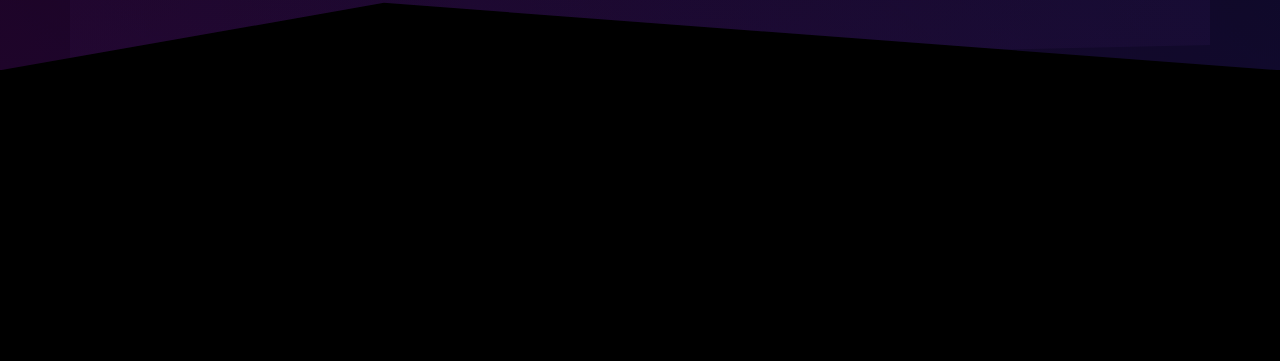
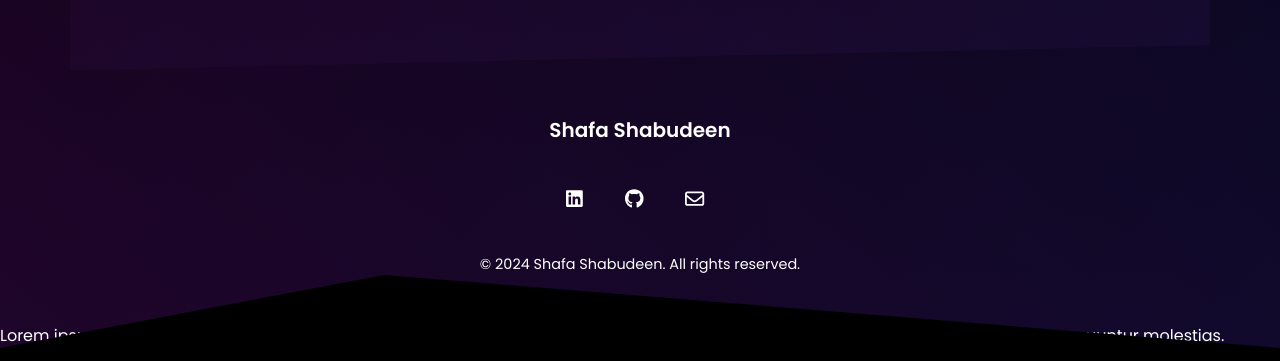
Before and after one commit to shafa-shabudeen/Personal-Portfolio-React, a React (Vite) app: page / in a window 1280 px wide. Shown: the part 3302-3663 px from the top of the page. Before the commit the page ends 3372 px from the top, so only its background shows below. Built offline with nearby package versions, Linux system fonts and the light colour scheme.

Commit message:
Footer section is added

```diff
--- a/src/App.jsx
+++ b/src/App.jsx
@@ -8,6 +8,7 @@ import About from "./components/About/About";
 import Skills from "./components/Skills/Skills";
 import Experience from "./components/Experience/Experience";
 import Projects from "./components/Projects/Projects";
+import Footer from "./components/Footer/Footer";
 
 
 
@@ -22,6 +23,9 @@ function App(){
     <br />
     <br />
     <Projects />
+    <Footer />
+    <p>Lorem ipsum dolor, sit amet consectetur adipisicing elit. Officia voluptatem blanditiis dolor error ratione! Minima quos culpa nihil consequuntur molestias.</p>
+
     </div>
   );
 }
--- /dev/null
+++ b/src/components/Footer/Footer.css
@@ -0,0 +1,48 @@
+#FooterContainer{
+  width: 100%;
+  padding: 2rem 0;
+  display: flex;
+  justify-content: center;
+  /* background: linear-gradient(100.26deg, rgba(0, 102, 255, 0.05) 42.33%, rgba(150, 0, 225, 0.05) 127.07%); */
+}
+
+
+#FooterWrapper{
+  width: 100%;
+  max-width: 1200px;
+  display: flex;
+  flex-direction: column;
+  gap: 14px;
+  align-items: center;
+  padding: 1rem;
+  color: #fff;
+}
+
+#Logo{
+  font-weight: 600;
+  font-size: 20px;
+  color: #fff;
+}
+
+#SocialMediaIcons{
+  display: flex;
+  margin-top: 1rem;
+}
+
+#SocialMediaIcon{
+  display: inline-block;
+  margin: 0 1rem;
+  font-size: 1.5rem;
+  color: #fff;
+  transition: color 0.2s ease-in-out;
+  &:hover {
+    color:#fff;
+  }
+}
+
+#Copyright{
+  margin-top: 1.5rem;
+  font-size: 0.9rem;
+  color: #fff;
+  text-align: center;
+}
--- /dev/null
+++ b/src/components/Footer/Footer.jsx
@@ -0,0 +1,26 @@
+import React from "react";
+import { FontAwesomeIcon } from '@fortawesome/react-fontawesome';
+import { faLinkedin, faGithub } from '@fortawesome/free-brands-svg-icons';
+import { faEnvelope } from '@fortawesome/free-regular-svg-icons';
+import './Footer.css';
+
+function Footer(){
+    return(
+        <div id="FooterContainer">
+        <div id="FooterWrapper">
+          <h1 id="Logo">Shafa Shabudeen</h1>
+          <div id="SocialMediaIcons">
+            <a id="SocialMediaIcon" href="https://www.linkedin.com/in/shafa-shabudeen/" target="display"><FontAwesomeIcon icon={faLinkedin} className="navbar-icon" /></a>
+            <a id="SocialMediaIcon" href="https://github.com/shafa-shabudeen" target="_blank"><FontAwesomeIcon icon={faGithub} className="navbar-icon" /></a>
+            <a id="SocialMediaIcon" href="mailto:shafashabbu@gmail.com"><FontAwesomeIcon icon={faEnvelope} className="navbar-icon" /></a>
+          </div>
+          <div id="Copyright">
+            &copy; 2024 Shafa Shabudeen. All rights reserved.
+          </div>
+
+        </div>
+      </div>
+    );
+}
+
+export default Footer;
--- a/src/components/Header/Header.jsx
+++ b/src/components/Header/Header.jsx
@@ -41,7 +41,7 @@ function Header() {
                 <Nav.Link href="#experience"  onClick={() => handleNavLinkClick('experience')}>Experience</Nav.Link>
               </Nav.Item>
               <Nav.Item className={`navbar-item ${activeLink === 'projects' ? 'navbar-item-active' : ''}`}>
-                <Nav.Link href="#"  onClick={() => handleNavLinkClick('projects')}>Projects</Nav.Link>
+                <Nav.Link href="#projects"  onClick={() => handleNavLinkClick('projects')}>Projects</Nav.Link>
               </Nav.Item>
               <Nav.Item className={`navbar-item ${activeLink === 'certifications' ? 'navbar-item-active' : ''}`}>
                 <Nav.Link href="#"  onClick={() => handleNavLinkClick('certifications')}>Certifications</Nav.Link>
```
